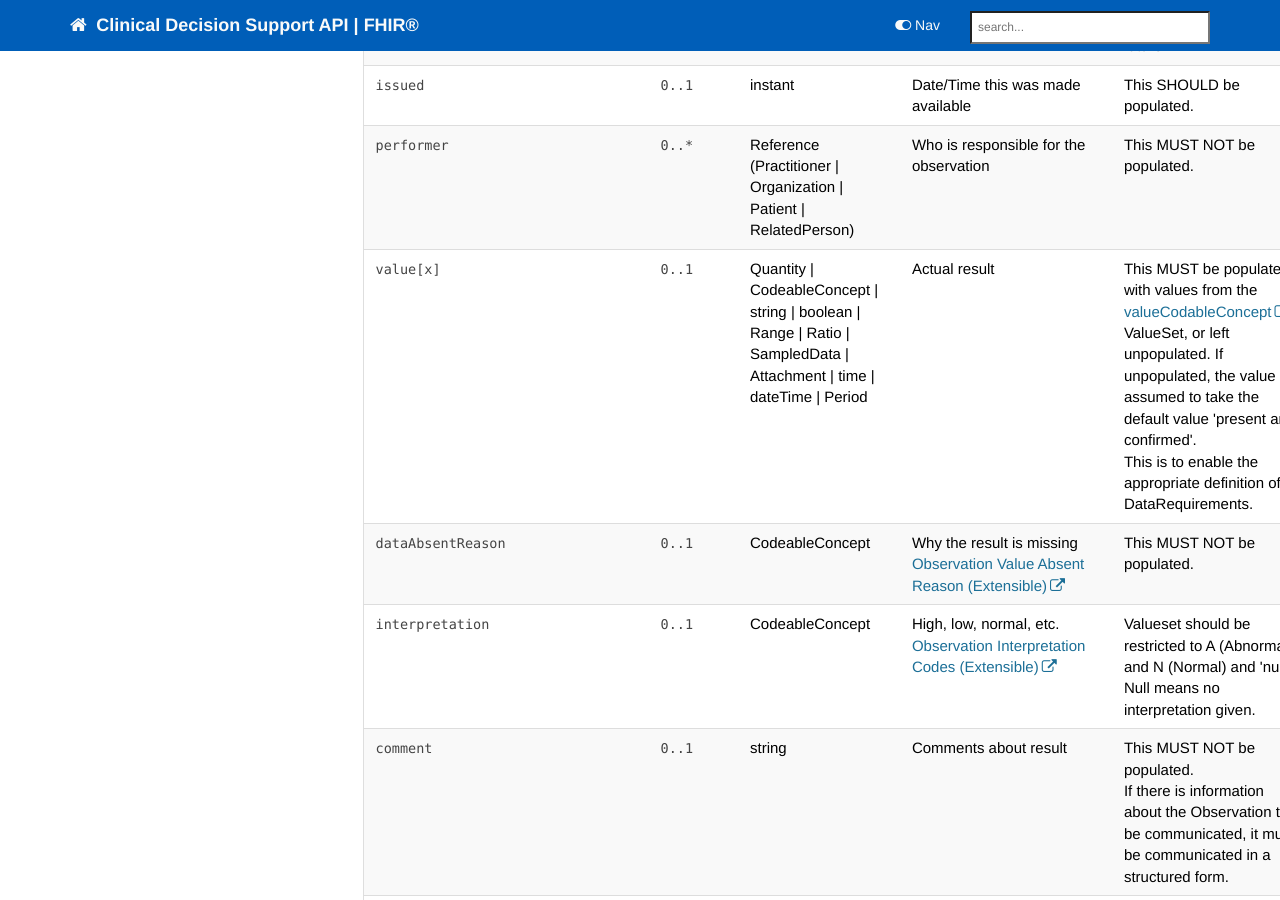
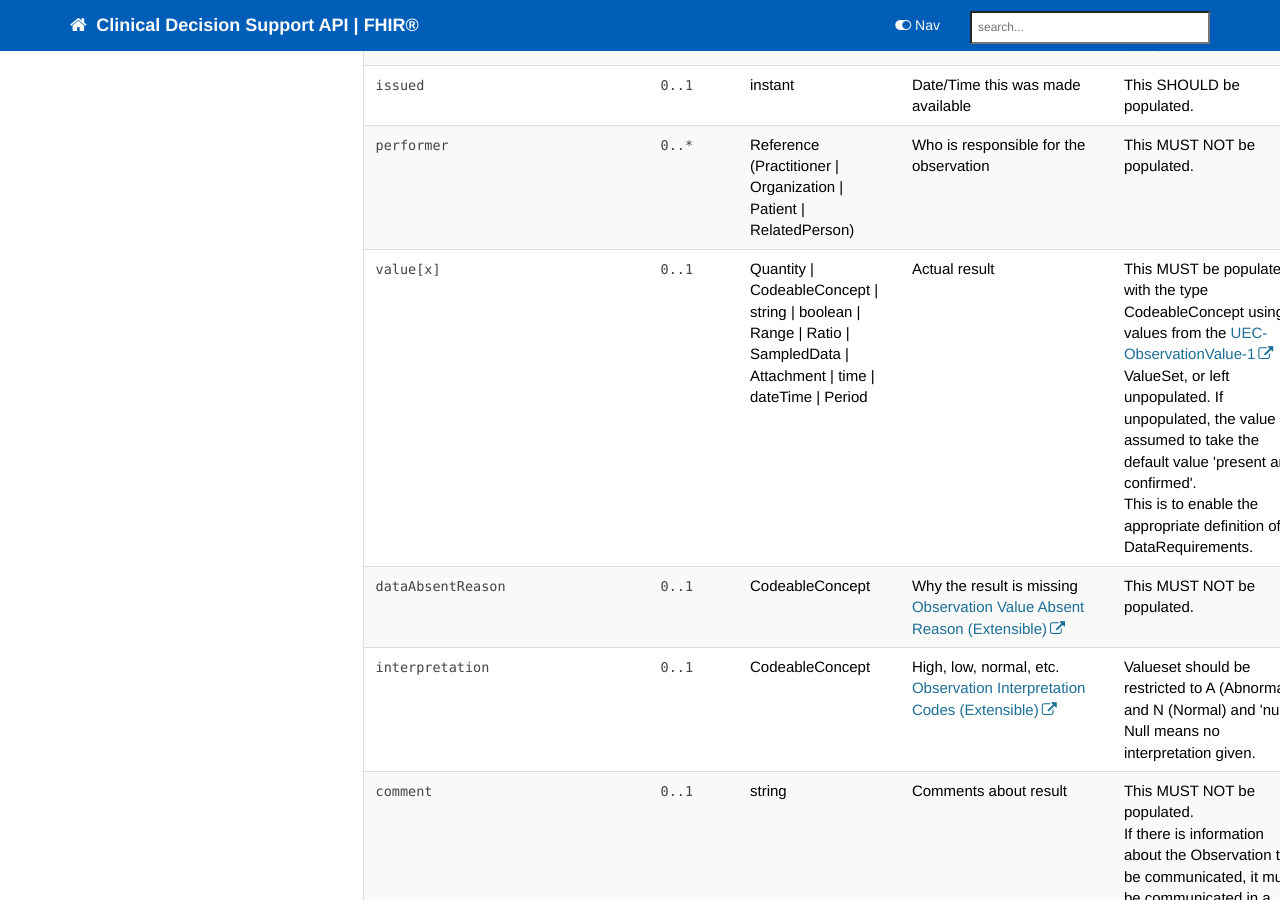
Before and after one commit to nhsconnect/FHIR-CDS, a Jekyll site: the page built from pages/explore/api_observation.md, in a window 1280 px wide and 900 px high, scrolled down 2235 px. Built offline with Jekyll 4.4.1, drawn with Linux system fonts in a browser that asks for light colours; nearby versions of some CDN libraries; comment, search, counter and statistics services are not loaded.

Commit message:
Update api_observation.md

```diff
--- a/pages/explore/api_observation.md
+++ b/pages/explore/api_observation.md
@@ -160,7 +160,7 @@ Detailed implementation guidance for an `Observation` resource in the CDS contex
       <td><code>0..1</code></td>
       <td>Quantity | CodeableConcept | string | boolean | Range | Ratio | SampledData | Attachment | time | dateTime | Period</td>
 <td>Actual result</td>
-<td>This MUST be populated with values from the <a href="https://fhir.nhs.uk/STU3/ValueSet/UEC-ObservationValue-1">valueCodableConcept</a> ValueSet, or left unpopulated. If unpopulated, the value is assumed to take the default value 'present and confirmed'.<br/>
+<td>This MUST be populated with the type CodeableConcept using values from the <a href="https://fhir.nhs.uk/STU3/ValueSet/UEC-ObservationValue-1">UEC-ObservationValue-1</a> ValueSet, or left unpopulated. If unpopulated, the value is assumed to take the default value 'present and confirmed'.<br/>
 This is to enable the appropriate definition of DataRequirements.</td>
  </tr>
 <tr>
```
